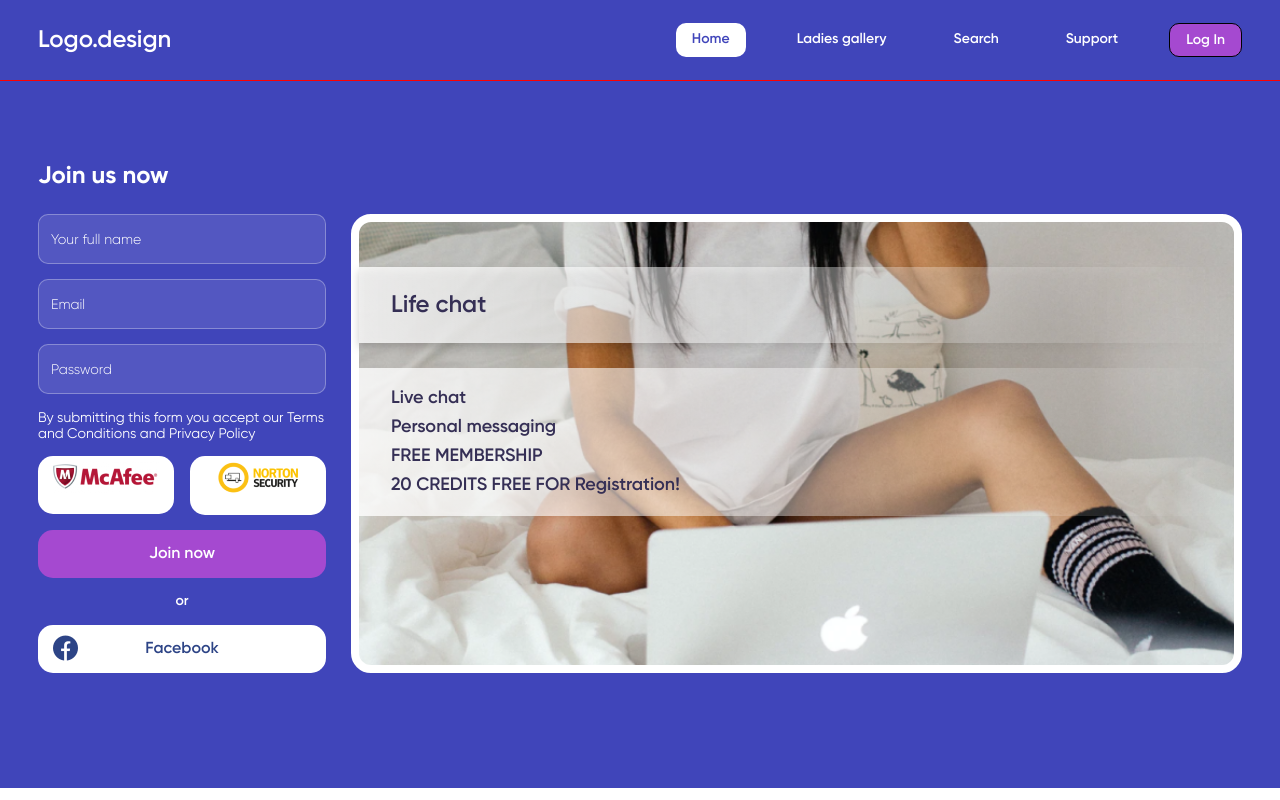
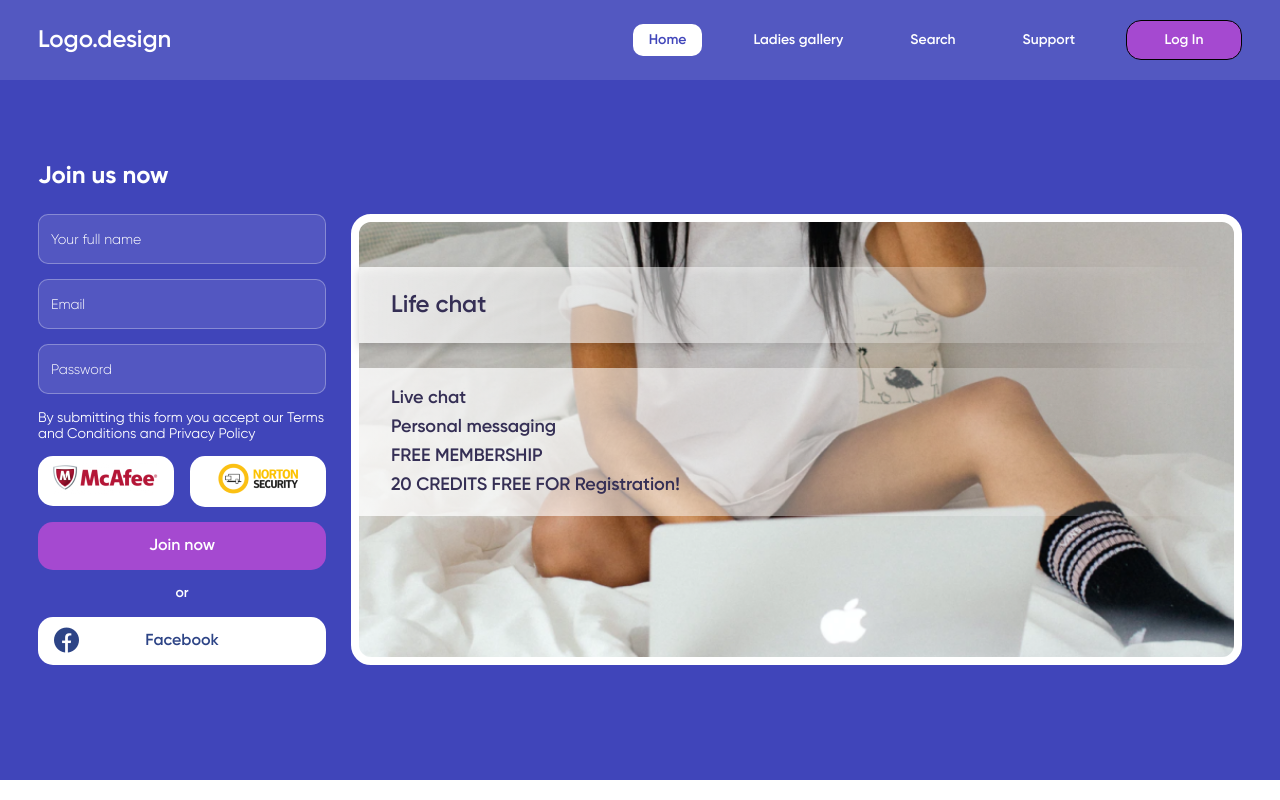
Before and after one commit to Cheh91/Romance-compass, a website: page assets/src/index.html in a window 1280 px wide. Shown: the top 800 px of the page. Drawn offline with nearby package versions, Linux system fonts and the light colour scheme; files that its build step writes are made by us from their sources; files whose address does not match are found by name; a web font is replaced by a local one.

Commit message:
added desktop edit

```diff
--- a/assets/src/index.html
+++ b/assets/src/index.html
@@ -74,10 +74,7 @@
                     <ul class="search__drop-menu">
                         <li><a href="#">Man</a></li>
                     </ul>
-                    <ul class="search__drop-sub-menu">
-                        <li><a href="#">man</a></li>
-                        <li><a href="#">woman</a></li>
-                    </ul>
+
                 </div>
             </div>
             <div class="search__drop">
--- a/assets/src/style/common/_buttons.scss
+++ b/assets/src/style/common/_buttons.scss
@@ -25,26 +25,39 @@
     min-width: 116px;
     text-align: center;
     border-radius: 15px;
-    line-height: 48px;
+    line-height: 46px;
     font-size: 16px;
     font-weight: 600;
 
     &.btn-secondary{
         background-color: $violet;
+        border: 1px  solid transparent;
+        transition: all .3s;
+        &:hover{
+            background-color: transparent;
+            border: 1px solid $violet;
+            color: $violet;
+        }
     }
 
-    // &-sm{
-    //     line-height:
-    // }
-
-    // &-
+    &-sm{
+        line-height: 38px;
+        border: 1px solid $black;
+    }
 
     &.btn-white{
         background-color: $white;
         color: $darkBlue;
+        border: 1px solid transparent;
+        transition: all .3s;
+        &:hover{
+            background-color: transparent;
+            border: 1px solid $white;
+            color: $white;
+        }
     }
     &.btn-security{
-        line-height: 40px;
+        line-height: 20px;
         padding: 5px;
     }
 }
--- a/assets/src/style/common/_header.scss
+++ b/assets/src/style/common/_header.scss
@@ -1,8 +1,13 @@
 .header{
     height: 80px;
-    background: #4045BA;
+    background: #5358c1;
+    // background: rgba(255, 255, 255, 0.1);
+    // backdrop-filter: blur(100px);
     display: flex;
     align-items: center;
+    position: fixed;
+    width: 100%;
+    z-index: 10;
     &__wrapper{
         display: flex;
         justify-content: space-between;
@@ -17,9 +22,10 @@
         }
     }
     &__nav{
-        ul{
+        &-item{
             display: flex;
             font-weight: 600;
+            align-items: center;
             li{
                 padding: 8px 16px;
                 border-radius: 10px;
@@ -38,6 +44,15 @@
             li:last-child{
                 border: 1px solid $black;
                 background-color: $violet;
+                width: 116px;
+                line-height: 38px;
+                text-align: center;
+                padding: 0px;
+                border-radius: 15px;
+                transition: all .3s;
+                &:hover{
+                    background-color: transparent;
+                }
             }
             li:nth-child(2),
             li:nth-child(3),
@@ -46,17 +61,23 @@
                 margin-left: 35px;
                 a{
                     color: $white;
+                    transition: all .3s;
                 }
 
             }
 
-            li:nth-child(2):hover,
-            li:nth-child(3):hover,
-            li:nth-child(4):hover{
-                background-color: $white;
-                a{
-                    color: $primary;
+            li:nth-child(2),
+            li:nth-child(3),
+            li:nth-child(4){
+                transition: all .3s;
+                &:hover{
+                    background-color: $white;
+                    a{
+                        color: $primary;
+                        transition: all .3s;
+                    }
                 }
+
             }
         }
     }
--- a/assets/src/style/common/_top.scss
+++ b/assets/src/style/common/_top.scss
@@ -1,7 +1,7 @@
 .top{
     border-top: 1px solid red;
     background-color: $primary;
-    padding-top: 55px;
+    padding-top: 135px;
     padding-bottom: 115px;
     h3{
         font-size: 24px;
@@ -44,8 +44,19 @@
             .btn{
                 width: 100%;
             }
+            &:nth-child(6){
+                &:hover{
+                      a{
+                        color: $violet;
+                    }
+                }
+
+            }
             &:last-child .btn{
                 position: relative;
+                // &:before:hover{
+                //     color: #fff;
+                // }
                 &:before{
                     position: absolute;
                     font-family: "ntsame";
--- a/assets/src/template/header.html
+++ b/assets/src/template/header.html
@@ -7,7 +7,7 @@
 				</a>
 			</div>
 			<nav class="header__nav">
-				<ul>
+				<ul class="header__nav-item">
 					<li><a href="#">Home</a></li>
 					<li><a href="#">Ladies gallery</a></li>
 					<li><a href="#">Search</a></li>
```
Also changed, not shown: assets/build/css/main.css, assets/build/index.html, 8 other files.
